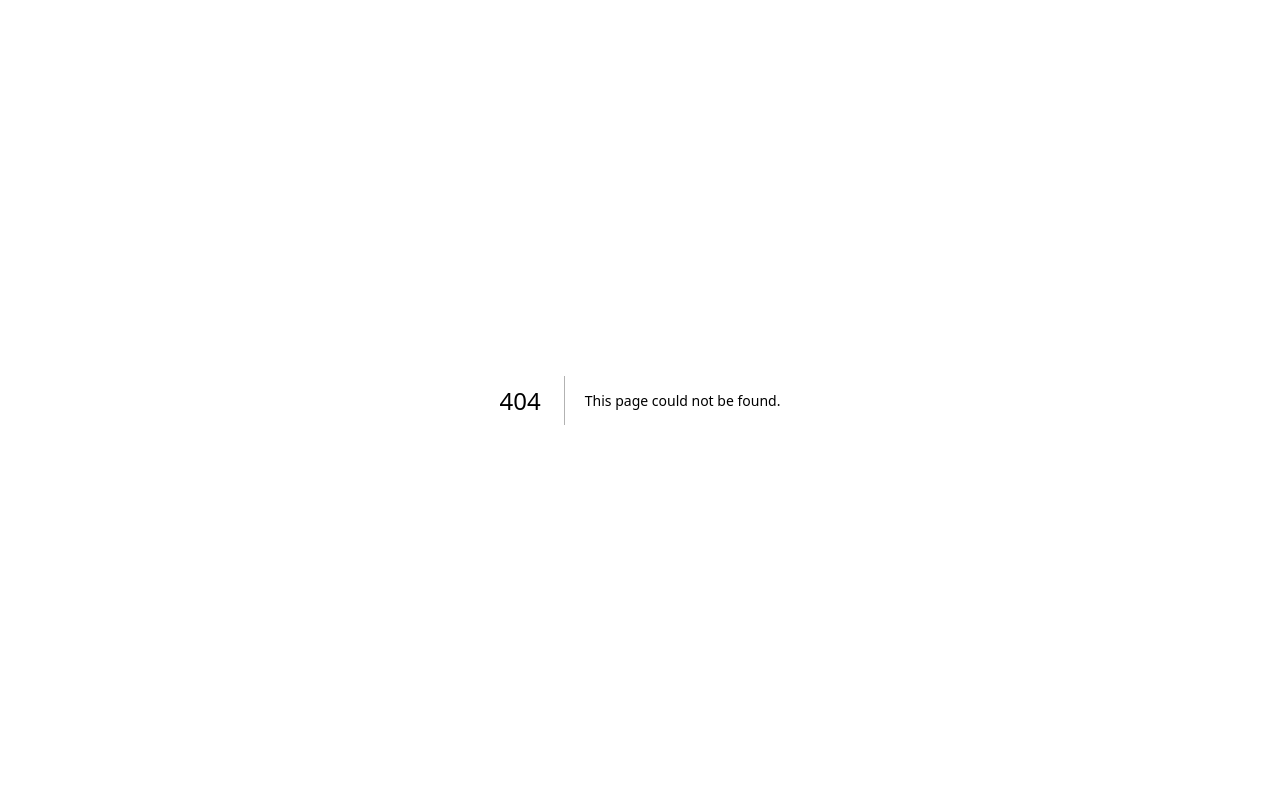
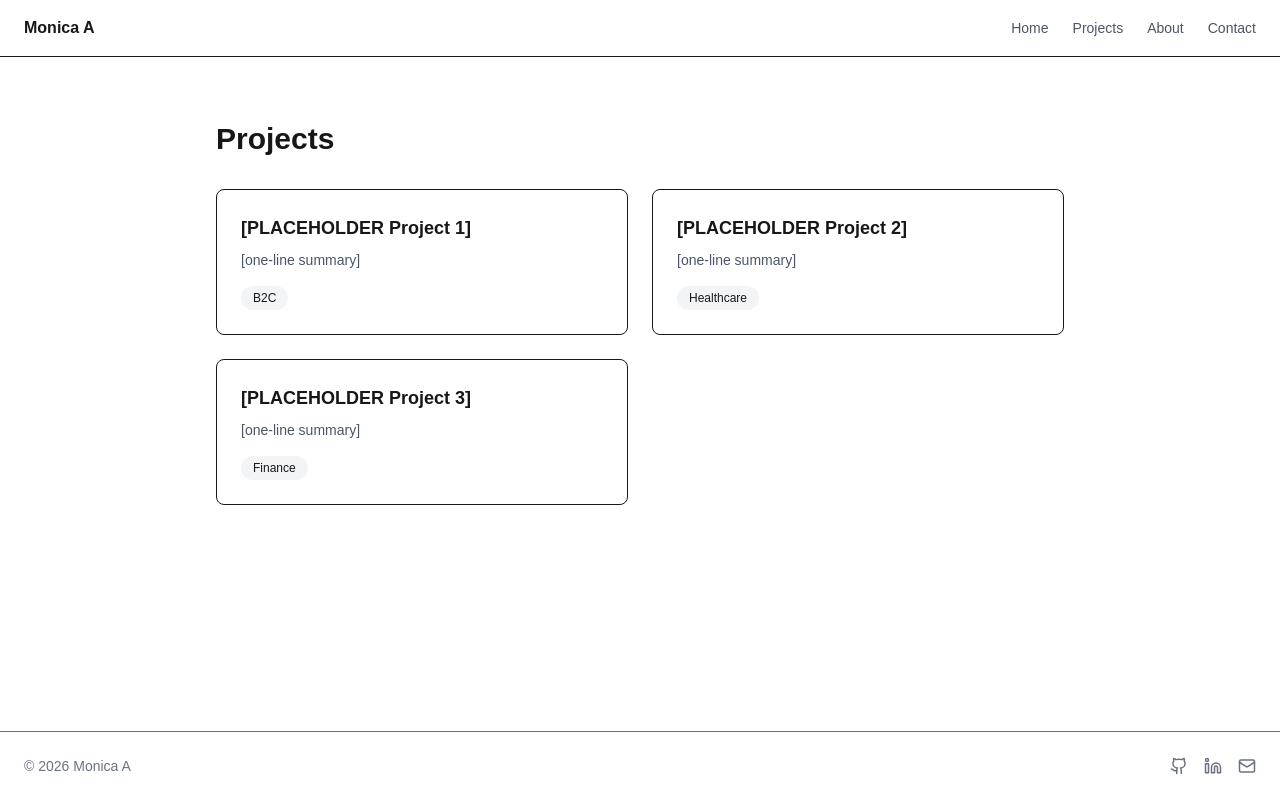
Before and after one commit to buddy2706/mainportfolio, a Next.js app: page /projects in a window 1280 px wide. Before the commit this address had no page. Built offline with nearby package versions, Linux system fonts and the light colour scheme.

Commit message:
Added new folder and files and updated navigation menu

```diff
--- /dev/null
+++ b/src/app/about/page.tsx
@@ -0,0 +1,10 @@
+import AnimatedSection from '@/components/animatedSection'
+
+export default function About() {
+  return (
+    <AnimatedSection>
+      <h1 className="text-3xl font-bold mb-6">About</h1>
+      <p className="text-gray-600">[PLACEHOLDER — background, domain focus, career narrative]</p>
+    </AnimatedSection>
+  )
+}
--- a/src/app/layout.tsx
+++ b/src/app/layout.tsx
@@ -1,33 +1,21 @@
-import type { Metadata } from "next";
-import { Geist, Geist_Mono } from "next/font/google";
-import "./globals.css";
-
-const geistSans = Geist({
-  variable: "--font-geist-sans",
-  subsets: ["latin"],
-});
-
-const geistMono = Geist_Mono({
-  variable: "--font-geist-mono",
-  subsets: ["latin"],
-});
+import type { Metadata } from 'next'
+import './globals.css'
+import Nav from '@/components/Nav'
+import Footer from '@/components/Footer'
 
 export const metadata: Metadata = {
-  title: "Create Next App",
-  description: "Generated by create next app",
-};
+  title: 'Monica A — Senior Technical AI PM',
+  description: 'Portfolio of AI/ML product work across cloud, nonprofit, and finance.',
+}
 
-export default function RootLayout({
-  children,
-}: Readonly<{
-  children: React.ReactNode;
-}>) {
+export default function RootLayout({ children }: { children: React.ReactNode }) {
   return (
-    <html
-      lang="en"
-      className={`${geistSans.variable} ${geistMono.variable} h-full antialiased`}
-    >
-      <body className="min-h-full flex flex-col">{children}</body>
+    <html lang="en">
+      <body className="min-h-screen flex flex-col">
+        <Nav />
+        <div className="flex-1">{children}</div>
+        <Footer />
+      </body>
     </html>
-  );
+  )
 }
--- /dev/null
+++ b/src/app/projects/page.tsx
@@ -0,0 +1,19 @@
+import AnimatedSection from '@/components/animatedSection'
+import ProjectCard from '@/components/projectCard'
+
+const projects = [
+  { title: '[PLACEHOLDER Project 1]', description: '[one-line summary]', tags: ['B2C'] },
+  { title: '[PLACEHOLDER Project 2]', description: '[one-line summary]', tags: ['Healthcare'] },
+  { title: '[PLACEHOLDER Project 3]', description: '[one-line summary]', tags: ['Finance'] },
+]
+
+export default function Projects() {
+  return (
+    <AnimatedSection>
+      <h1 className="text-3xl font-bold mb-8">Projects</h1>
+      <div className="grid gap-6 sm:grid-cols-2">
+        {projects.map((p) => <ProjectCard key={p.title} {...p} />)}
+      </div>
+    </AnimatedSection>
+  )
+}
--- /dev/null
+++ b/src/components/animatedsection.tsx
@@ -0,0 +1,17 @@
+'use client'
+import { motion } from 'framer-motion'
+import { ReactNode } from 'react'
+
+export default function AnimatedSection({ children }: { children: ReactNode }) {
+  return (
+    <motion.section
+      initial={{ opacity: 0, y: 20 }}
+      whileInView={{ opacity: 1, y: 0 }}
+      viewport={{ once: true, amount: 0.2 }}
+      transition={{ duration: 0.5 }}
+      className="px-6 py-16 max-w-4xl mx-auto"
+    >
+      {children}
+    </motion.section>
+  )
+}
--- /dev/null
+++ b/src/components/footer.tsx
@@ -0,0 +1,14 @@
+import { Github, Linkedin, Mail } from 'lucide-react'
+
+export default function Footer() {
+  return (
+    <footer className="flex items-center justify-between px-6 py-6 border-t text-sm text-gray-500">
+      <span>© {new Date().getFullYear()} Monica A</span>
+      <div className="flex gap-4">
+        <a href="https://github.com/buddy2706/mainportfolio" target="_blank"><Github size={18} /></a>
+        <a href="https://linkedin.com/in/monicaahuja" target="_blank"><Linkedin size={18} /></a>
+        <a href="mailto:monica.s.ahuja@gmail.com"><Mail size={18} /></a>
+      </div>
+    </footer>
+  )
+}
--- /dev/null
+++ b/src/components/nav.tsx
@@ -0,0 +1,24 @@
+'use client'
+import Link from 'next/link'
+
+const links = [
+  { href: '/', label: 'Home' },
+  { href: '/projects', label: 'Projects' },
+  { href: '/about', label: 'About' },
+  { href: '/contact', label: 'Contact' },
+]
+
+export default function Nav() {
+  return (
+    <nav className="flex items-center justify-between px-6 py-4 border-b">
+      <Link href="/" className="font-semibold">Monica A</Link>
+      <div className="flex gap-6">
+        {links.map((l) => (
+          <Link key={l.href} href={l.href} className="text-sm text-gray-600 hover:text-black">
+            {l.label}
+          </Link>
+        ))}
+      </div>
+    </nav>
+  )
+}
--- /dev/null
+++ b/src/components/projectcard.tsx
@@ -0,0 +1,25 @@
+import { ArrowUpRight } from 'lucide-react'
+
+type Project = {
+  title: string
+  description: string
+  tags: string[]
+  link?: string
+}
+
+export default function ProjectCard({ title, description, tags, link }: Project) {
+  return (
+    <div className="border rounded-lg p-6 hover:shadow-md transition-shadow">
+      <div className="flex items-start justify-between">
+        <h3 className="font-semibold text-lg">{title}</h3>
+        {link && <a href={link} target="_blank"><ArrowUpRight size={18} /></a>}
+      </div>
+      <p className="mt-2 text-gray-600 text-sm">{description}</p>
+      <div className="mt-4 flex gap-2 flex-wrap">
+        {tags.map((t) => (
+          <span key={t} className="text-xs bg-gray-100 rounded-full px-3 py-1">{t}</span>
+        ))}
+      </div>
+    </div>
+  )
+}
```
